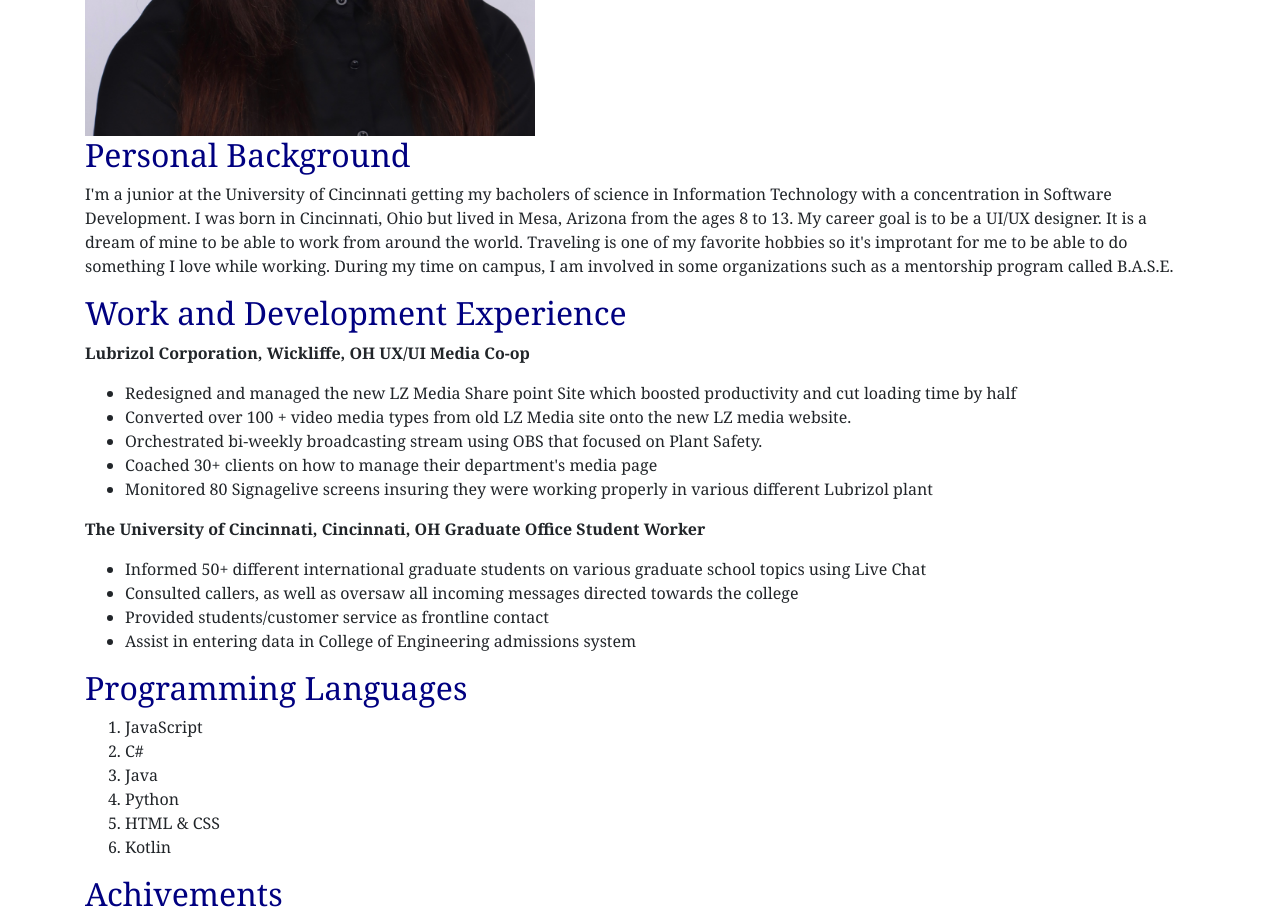
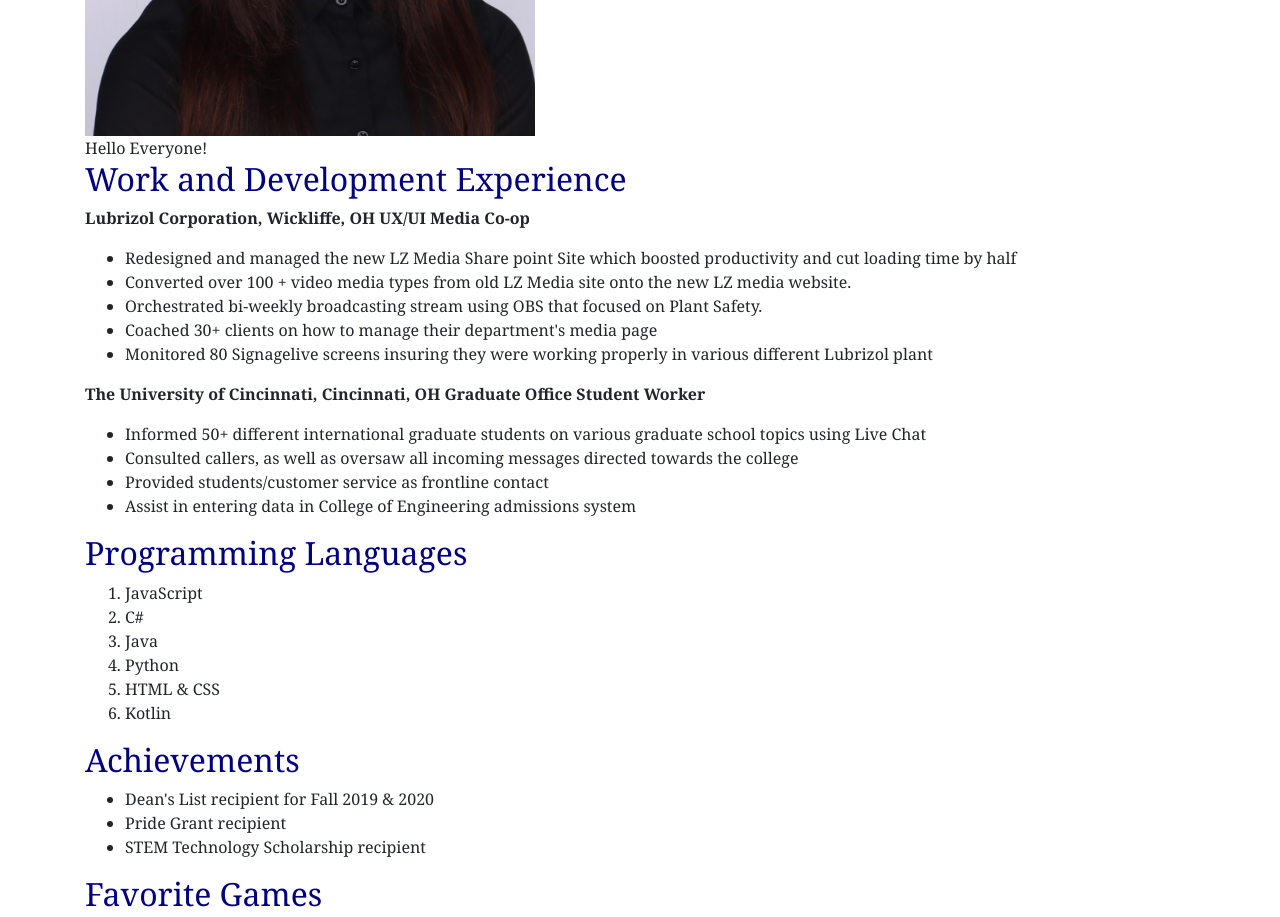
Before and after one commit to IT3049C-Students/1-online-portfolio-turnbopd, a website: page index.html in a window 1280 px wide. Shown: the part 460-1377 px from the top of the page. Drawn offline with nearby package versions, Linux system fonts and the light colour scheme.

Commit message:
script tag

```diff
--- a/index.html
+++ b/index.html
@@ -19,6 +19,7 @@
     <h1>
       Payton Turnbow
     </h1>
+
     <p>Welcome to my online portfolio</p>
     <img src="resources/images/yourself.jpg" width="450" height="500" />
 
@@ -74,9 +75,9 @@
         <li>Kotlin</li>
       </ol>
     </div>
-    <div class="section" id="achivements">
+    <div class="section" id="achievements">
       <h2>
-        Achivements
+        Achievements
       </h2>
       <ul>
         <li>Dean's List recipient for Fall 2019 & 2020</li>
@@ -102,7 +103,7 @@
 
   <!-- INCLUDE SCRIPTS FILE HERE -->
   <link rel="scripts" href="resorces/scripts/index.js">
-  <link rel="scripts" href="resorces/scripts/index.js">
+
   <!-- Bootstrap Scripts-->
   <script src="https://code.jquery.com/jquery-3.4.1.slim.min.js"
     integrity="sha384-J6qa4849blE2+poT4WnyKhv5vZF5SrPo0iEjwBvKU7imGFAV0wwj1yYfoRSJoZ+n"
@@ -113,6 +114,9 @@
   <script src="https://stackpath.bootstrapcdn.com/bootstrap/4.4.1/js/bootstrap.min.js"
     integrity="sha384-wfSDF2E50Y2D1uUdj0O3uMBJnjuUD4Ih7YwaYd1iqfktj0Uod8GCExl3Og8ifwB6"
     crossorigin="anonymous"></script>
+  <script>
+    document.getElementById("personalBackground").innerHTML = "Hello Everyone!";
+  </script>
 
 </body>
 
--- a/resources/scripts/index.js
+++ b/resources/scripts/index.js
@@ -0,0 +1,3 @@
+<script>
+  document.getElementById("personalBackground").innerHTML = "Hello Everyone!";
+</script>
```
